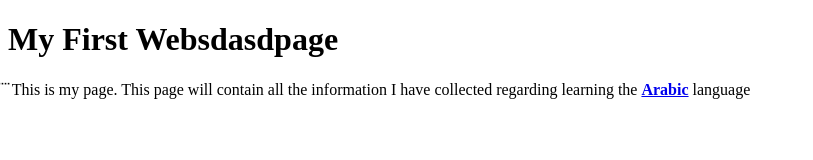
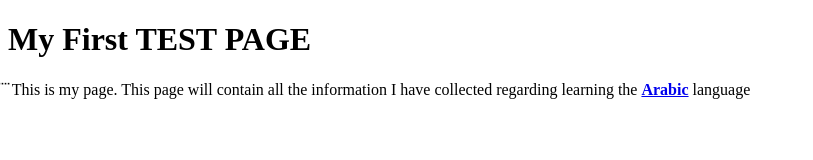
Before and after one commit to 8laam/8laam.github.io, a plain HTML site: page index.html in a window 1280 px wide. Shown: the whole page, without its empty margins (0-813 px from the left). Drawn offline with Linux system fonts and the light colour scheme.

Commit message:
Update index.html

```diff
--- a/index.html
+++ b/index.html
@@ -5,7 +5,7 @@
     <title>Test Page</title>
   </head>
   <body>
-    <h1>My First Websdasdpage</h1>
+    <h1>My First TEST PAGE</h1>
     <p>  &DotDot;  &Tab; This is my page. This page will contain all the information I have collected regarding learning the <a href="https://learning.aljazeera.net/en/lessons/level/beginner" target="_blank"><strong>Arabic</strong></a> language</p>
   </body>
 </html>
```
